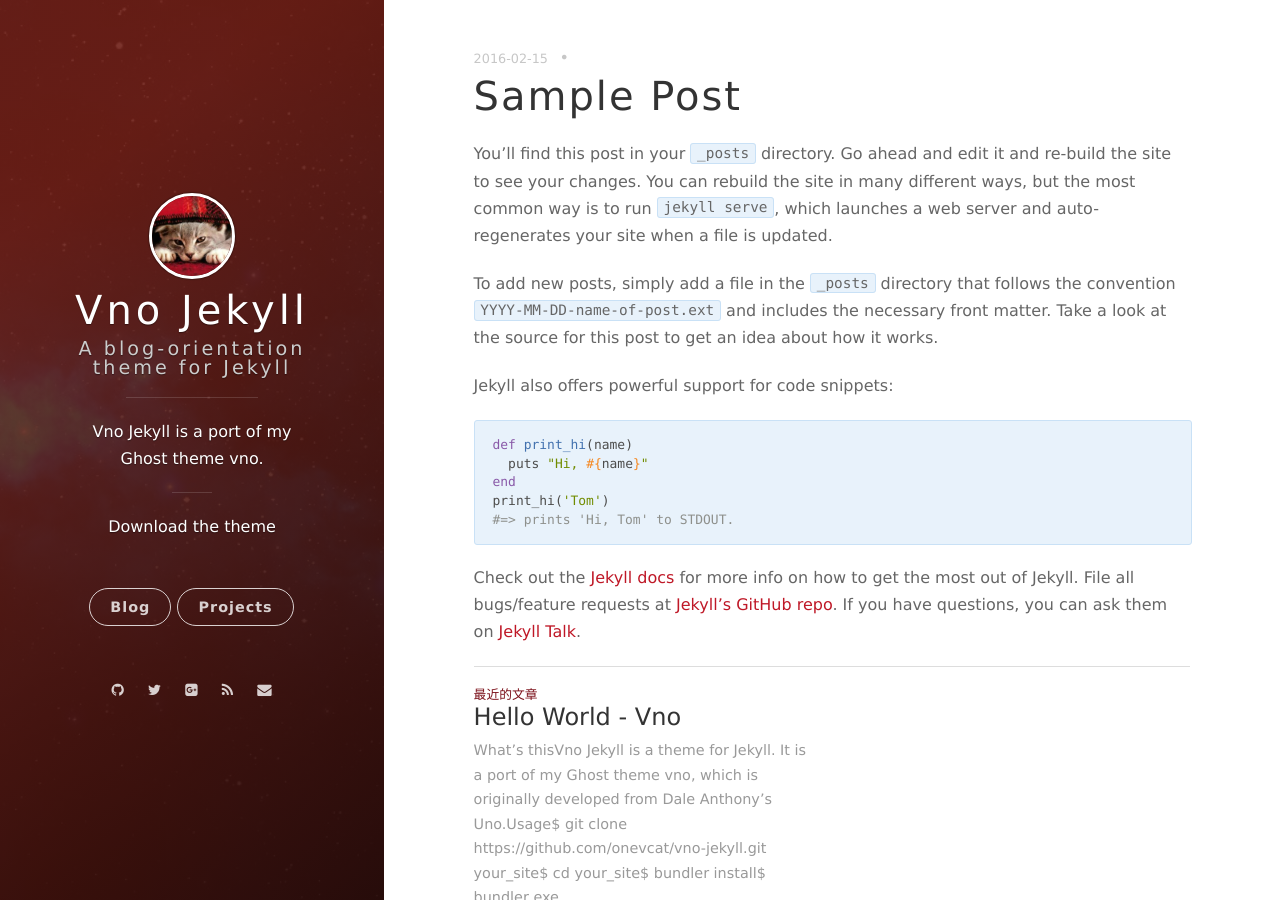
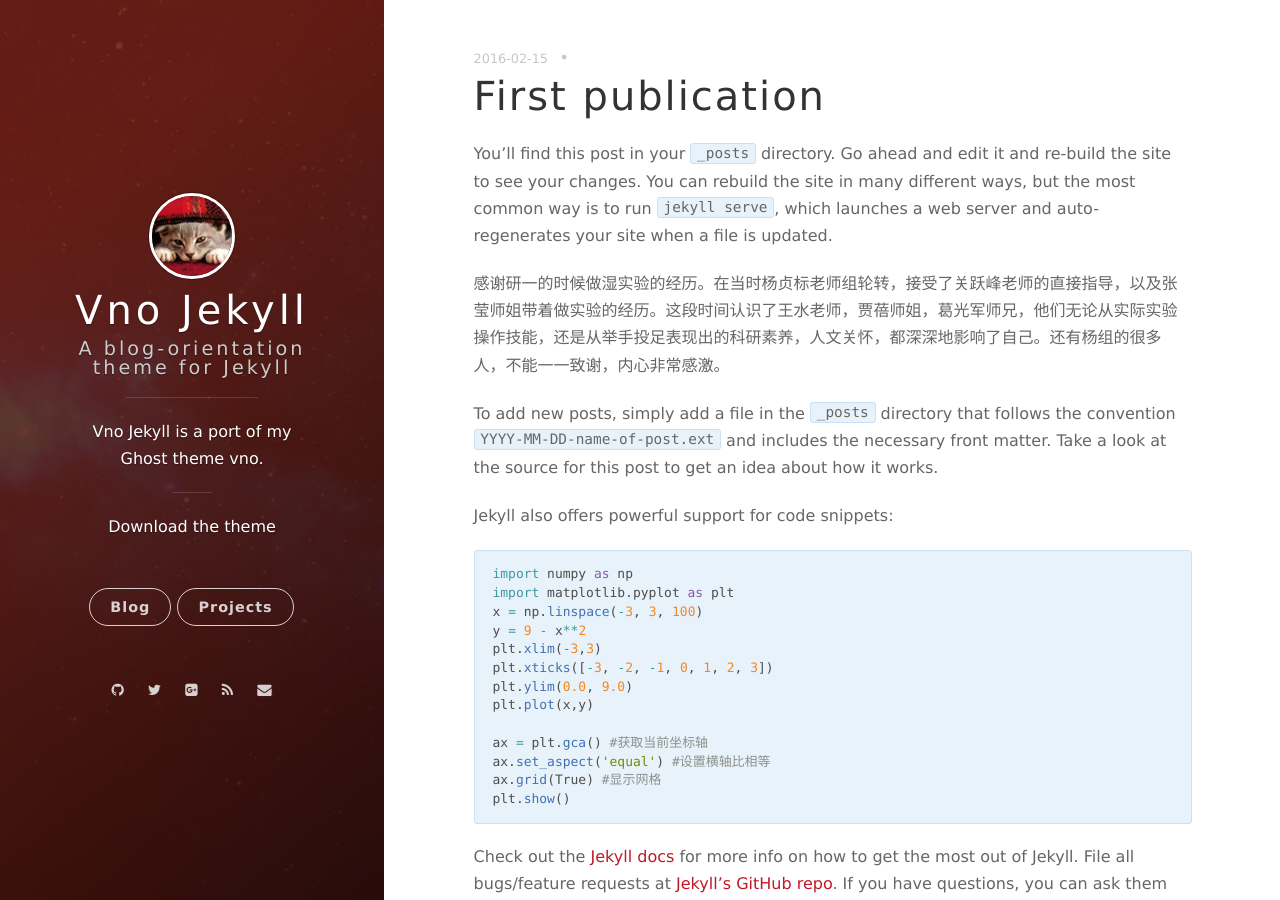
Before and after one commit to xuzhongtian/wandering513.github.io, a Jekyll site: the page built from _posts/2016-02-15-sample-post.markdown, in a window 1280 px wide and 900 px high. Built offline with Jekyll 4.4.1, drawn with Linux system fonts in a browser that asks for light colours; nearby versions of some CDN libraries; comment, search, counter and statistics services are not loaded.

Commit message:
modify markdown

```diff
--- a/_posts/2016-02-15-sample-post.markdown
+++ b/_posts/2016-02-15-sample-post.markdown
@@ -1,21 +1,33 @@
 ---
 layout: post
-title: Sample Post
+title: First publication
 date: 2016-02-15 15:32:24.000000000 +09:00
 ---
 
 You’ll find this post in your `_posts` directory. Go ahead and edit it and re-build the site to see your changes. You can rebuild the site in many different ways, but the most common way is to run `jekyll serve`, which launches a web server and auto-regenerates your site when a file is updated.
 
+感谢研一的时候做湿实验的经历。在当时杨贞标老师组轮转，接受了关跃峰老师的直接指导，以及张莹师姐带着做实验的经历。这段时间认识了王水老师，贾蓓师姐，葛光军师兄，他们无论从实际实验操作技能，还是从举手投足表现出的科研素养，人文关怀，都深深地影响了自己。还有杨组的很多人，不能一一致谢，内心非常感激。
+
 To add new posts, simply add a file in the `_posts` directory that follows the convention `YYYY-MM-DD-name-of-post.ext` and includes the necessary front matter. Take a look at the source for this post to get an idea about how it works.
 
 Jekyll also offers powerful support for code snippets:
 
-{% highlight ruby %}
-def print_hi(name)
-  puts "Hi, #{name}"
-end
-print_hi('Tom')
-#=> prints 'Hi, Tom' to STDOUT.
+{% highlight python %}
+
+import numpy as np
+import matplotlib.pyplot as plt
+x = np.linspace(-3, 3, 100)
+y = 9 - x**2
+plt.xlim(-3,3)
+plt.xticks([-3, -2, -1, 0, 1, 2, 3])
+plt.ylim(0.0, 9.0)
+plt.plot(x,y)
+
+ax = plt.gca() #获取当前坐标轴
+ax.set_aspect('equal') #设置横轴比相等
+ax.grid(True) #显示网格
+plt.show()
+
 {% endhighlight %}
 
 Check out the [Jekyll docs][jekyll-docs] for more info on how to get the most out of Jekyll. File all bugs/feature requests at [Jekyll’s GitHub repo][jekyll-gh]. If you have questions, you can ask them on [Jekyll Talk][jekyll-talk].
```
